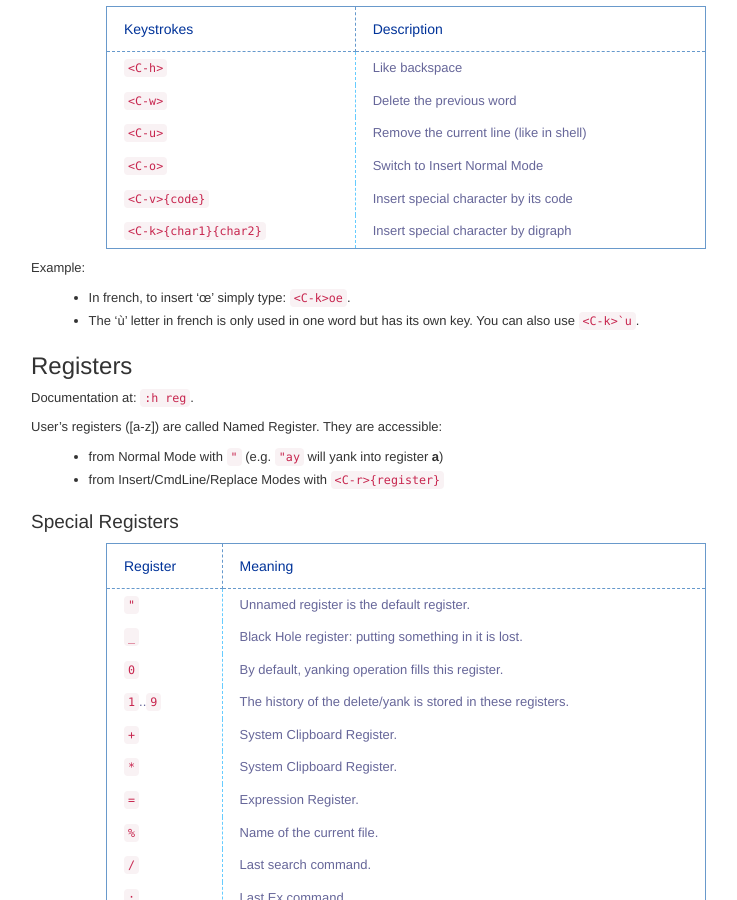
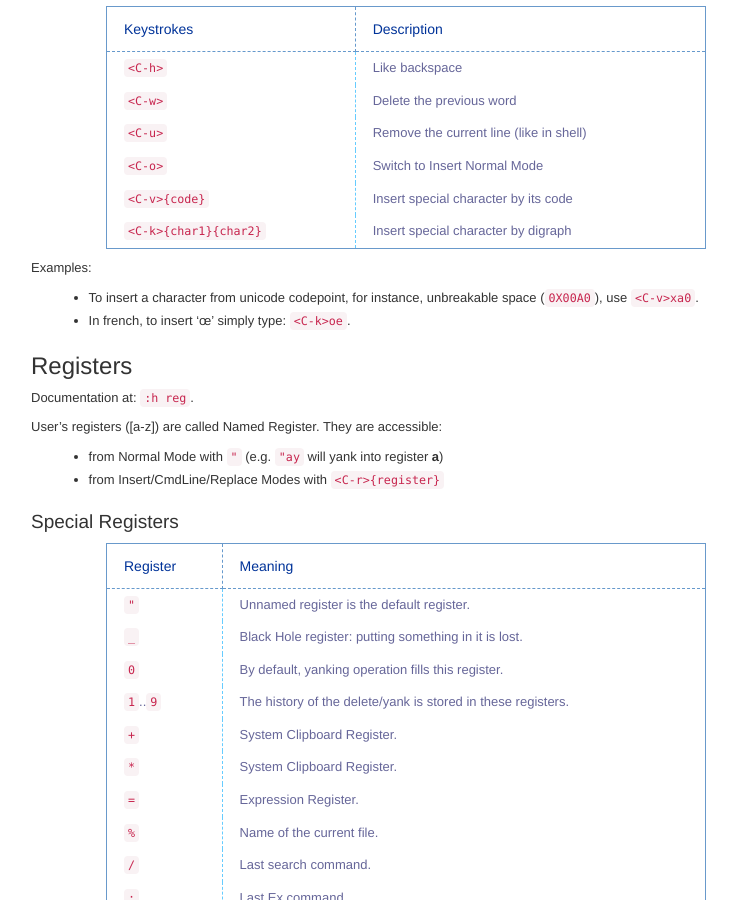
Before and after one commit to stac47/stac47.github.io, a Jekyll site: the page built from _posts/2014-02-22-vim-advanced-cheat-sheet.markdown, in a window 1280 px wide and 900 px high, scrolled down 4632 px. Shown: the whole window, without its empty margins (429-1166 px from the left). Built offline with Jekyll 4.4.1, drawn with Linux system fonts in a browser that asks for light colours.

Commit message:
[Vim Cheat Sheet] Insert a character by its unicode codepoint

```diff
--- a/_posts/2014-02-22-vim-advanced-cheat-sheet.markdown
+++ b/_posts/2014-02-22-vim-advanced-cheat-sheet.markdown
@@ -204,11 +204,11 @@ Keystrokes            | Description
 `<C-v>{code}`         | Insert special character by its code
 `<C-k>{char1}{char2}` | Insert special character by digraph
 
-Example:
+Examples:
 
+- To insert a character from unicode codepoint, for instance, unbreakable space
+(`0X00A0`), use `<C-v>xa0`.
 - In french, to insert 'œ' simply type: `<C-k>oe`.
-- The 'ù' letter in french is only used in one word but has its own key. You can
-also use ``<C-k>`u``.
 
 ## Registers
 
```
